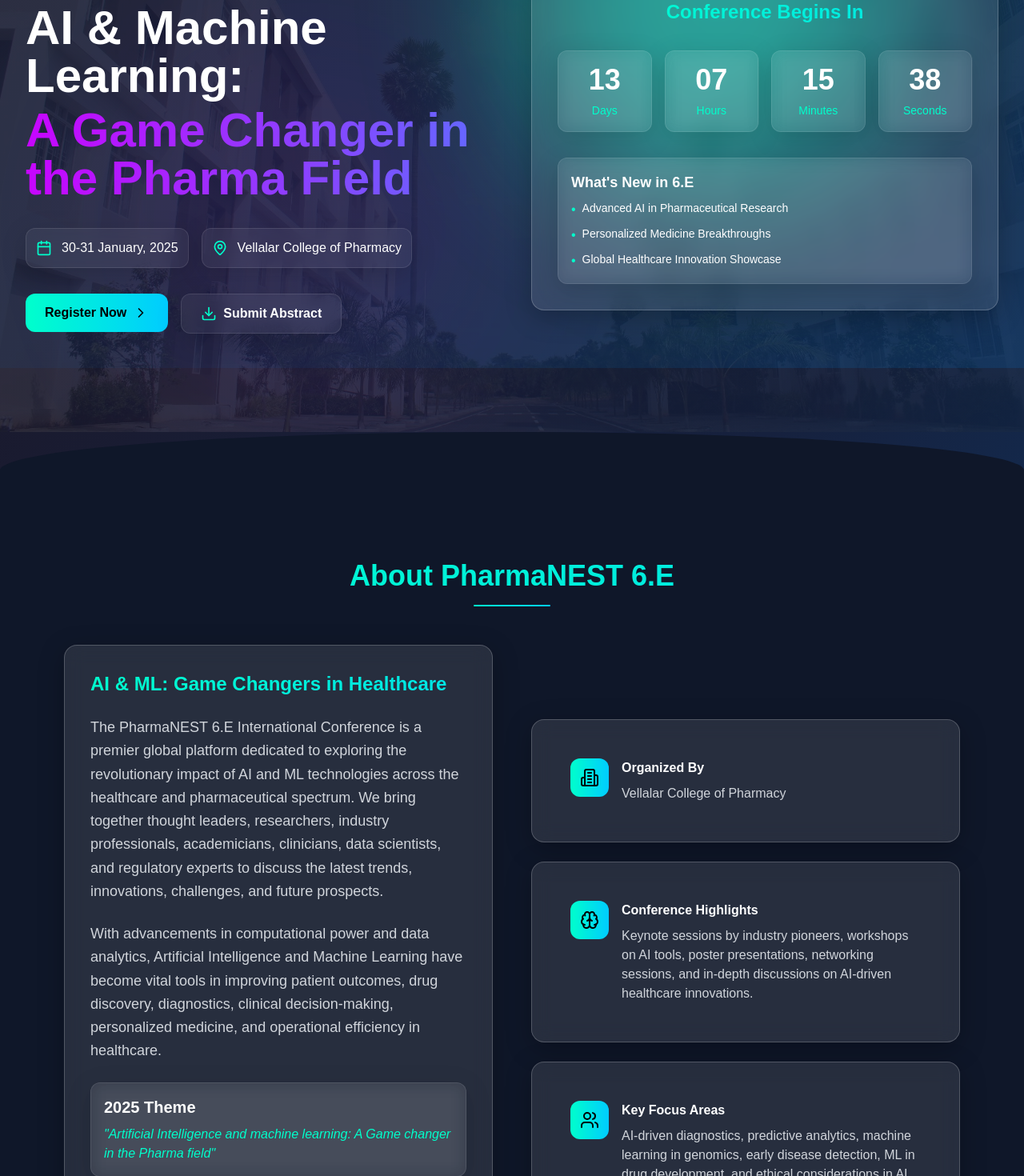
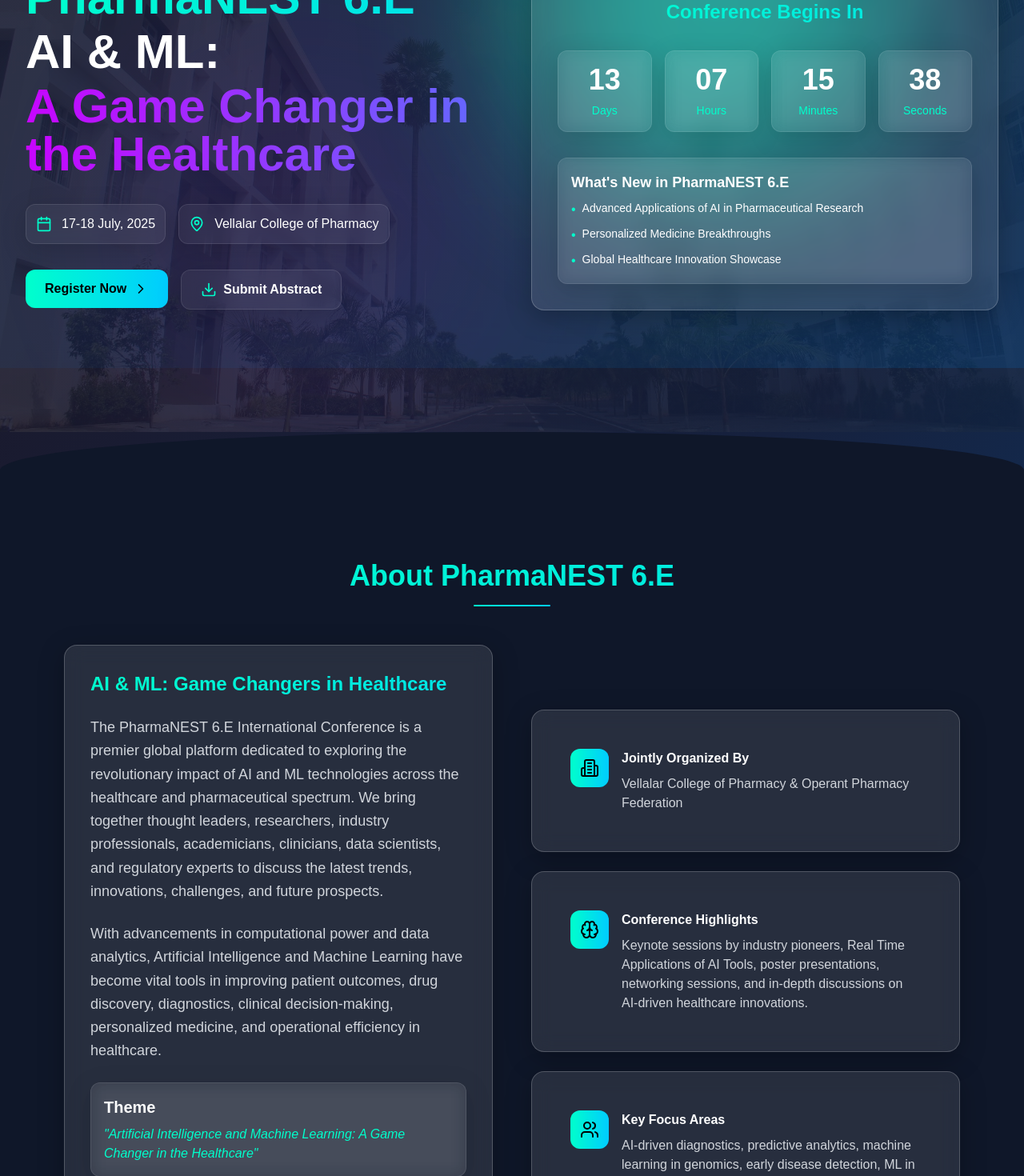
Before and after one commit to ravindrasirvi609/pharmanest, a Next.js app: page / in a window 1280 px wide. Shown: the part 340-1810 px from the top of the page at 80% size. Built offline with nearby package versions, Linux system fonts and the light colour scheme.

Commit message:
Update About and Registration pages with revised content, including changes to program descriptions, registration details, and footer credits. Enhance HeroSection and AboutSection with updated conference theme and dates, ensuring clarity and consistency across the application.

```diff
--- a/src/app/about/page.tsx
+++ b/src/app/about/page.tsx
@@ -20,7 +20,7 @@
             </span>
           </h1>
           <p className="text-gray-300 text-lg md:text-xl max-w-3xl mx-auto">
-            Learn more about{" "}
+            Know more about{" "}
             <span className="text-white font-semibold">
               Vellalar College of Pharmacy
             </span>{" "}
@@ -176,7 +176,7 @@
                 <Image
                   src="/opflogo.png"
                   alt="About OPF"
-                  className="object-cover w-full"
+                  className="object-cover w-full bg-white"
                   width={540}
                   height={360}
                 />
@@ -189,7 +189,7 @@
         <div className="backdrop-blur-lg bg-white/10 border border-white/20 rounded-3xl p-8 md:p-10 shadow-[0_0_30px_rgba(0,204,255,0.1)]">
           <div className="text-center mb-10">
             <h2 className="text-3xl font-bold mb-6 text-transparent bg-clip-text bg-gradient-to-r from-[#9900FF] to-[#FF66CC]">
-              Programs Offered
+              Programs Offered by Vellalar College of Pharmacy
             </h2>
           </div>
 
--- a/src/app/registration/page.tsx
+++ b/src/app/registration/page.tsx
@@ -40,8 +40,8 @@
             <span className="text-white font-semibold">
               registration is mandatory
             </span>{" "}
-            to participate in PharmaNEST. Candidates must register by filling
-            out the online form available on our official website.
+            to participate in PharmaNEST 6.E. Candidates must register by
+            filling out the online form available on our official website.
           </p>
 
           {/* Cancellation Policy */}
@@ -76,7 +76,7 @@
           <p className="text-gray-300 text-lg leading-relaxed mb-6">
             All payments must be made online through our secure{" "}
             <span className="text-white font-semibold">
-              website payment gateway
+              website payment gateway Only.
             </span>
             .
           </p>
@@ -95,7 +95,7 @@
               href="mailto:conferences@opf.org.in"
               className="text-[#00FFCC] hover:text-[#00CCFF] underline transition-colors"
             >
-              conferences@opf.org.in
+              vcpconferences@gmail.com
             </Link>
           </p>
 
@@ -107,7 +107,7 @@
           </p>
           <p className="text-gray-300 text-lg leading-relaxed mb-4">
             All prices mentioned are{" "}
-            <span className="text-white font-semibold">inclusive of GST</span>.
+            <span className="text-white font-semibold">exclusive of GST</span>.
           </p>
         </div>
 
--- a/src/components/AboutSection.tsx
+++ b/src/components/AboutSection.tsx
@@ -38,12 +38,10 @@
               efficiency in healthcare.
             </p>
             <div className="mt-6 p-4 glassmorphism rounded-xl">
-              <h4 className="text-xl font-semibold mb-2 text-white">
-                2025 Theme
-              </h4>
+              <h4 className="text-xl font-semibold mb-2 text-white">Theme</h4>
               <p className="text-[#00FFCC] italic font-medium">
-                &quot;Artificial Intelligence and machine learning: A Game
-                changer in the Pharma field&quot;
+                &quot;Artificial Intelligence and Machine Learning: A Game
+                Changer in the Healthcare&quot;
               </p>
             </div>
 
@@ -71,8 +69,12 @@
                   <Building2 className="w-6 h-6 text-black" />
                 </div>
                 <div>
-                  <h4 className="font-bold mb-2 text-white">Organized By</h4>
-                  <p className="text-gray-300">Vellalar College of Pharmacy</p>
+                  <h4 className="font-bold mb-2 text-white">
+                    Jointly Organized By
+                  </h4>
+                  <p className="text-gray-300">
+                    Vellalar College of Pharmacy & Operant Pharmacy Federation
+                  </p>
                 </div>
               </CardContent>
             </Card>
@@ -87,9 +89,10 @@
                     Conference Highlights
                   </h4>
                   <p className="text-gray-300">
-                    Keynote sessions by industry pioneers, workshops on AI
-                    tools, poster presentations, networking sessions, and
-                    in-depth discussions on AI-driven healthcare innovations.
+                    Keynote sessions by industry pioneers, Real Time
+                    Applications of AI Tools, poster presentations, networking
+                    sessions, and in-depth discussions on AI-driven healthcare
+                    innovations.
                   </p>
                 </div>
               </CardContent>
--- a/src/components/Footer.tsx
+++ b/src/components/Footer.tsx
@@ -215,7 +215,7 @@
               reserved.
             </p>
             <p className="text-gray-400 text-sm">
-              Designed by{" "}
+              Designed & Developed by{" "}
               <span className="text-gradient font-semibold">
                 Ravindra Choudhary
               </span>
--- a/src/components/Header.tsx
+++ b/src/components/Header.tsx
@@ -40,7 +40,7 @@
               <Image
                 src="/PharmaNEST.png"
                 alt="PharmaNEST 6.E"
-                className="w-full h-full object-contain transition-all duration-300 group-hover:scale-105"
+                className="w-full h-full object-contain transition-all duration-300 group-hover:scale-105 bg-white"
                 width={160}
                 height={48}
               />
--- a/src/components/HeroSection.tsx
+++ b/src/components/HeroSection.tsx
@@ -88,11 +88,9 @@
               <h1 className="text-4xl md:text-5xl lg:text-6xl font-bold leading-tight">
                 <span className="text-gradient">PharmaNEST 6.E</span>
                 <br />
-                <span className="text-white mt-2 block">
-                  AI & Machine Learning:
-                </span>
+                <span className="text-white mt-2 block">AI & ML:</span>
                 <span className="text-gradient-alt block mt-2">
-                  A Game Changer in the Pharma Field
+                  A Game Changer in the Healthcare
                 </span>
               </h1>
 
@@ -101,7 +99,7 @@
                 <div className="flex flex-col sm:flex-row gap-4">
                   <div className="flex items-center space-x-3 glassmorphism p-3 rounded-lg hover:border-[#00FFCC]/50 hover:border transition-all group">
                     <Calendar className="w-5 h-5 text-[#00FFCC] group-hover:scale-110 transition-transform" />
-                    <span className="text-white">30-31 January, 2025</span>
+                    <span className="text-white">17-18 July, 2025</span>
                   </div>
                   <div className="flex items-center space-x-3 glassmorphism p-3 rounded-lg hover:border-[#00FFCC]/50 hover:border transition-all group">
                     <MapPin className="w-5 h-5 text-[#00FFCC] group-hover:scale-110 transition-transform" />
@@ -163,13 +161,13 @@
 
               <div className="mt-8 p-4 glassmorphism rounded-lg border border-[#00FFCC]/20">
                 <h3 className="text-lg font-semibold text-white mb-2">
-                  What&apos;s New in 6.E
+                  What&apos;s New in PharmaNEST 6.E
                 </h3>
                 <ul className="space-y-2">
                   <li className="flex items-start">
                     <span className="text-[#00FFCC] mr-2">•</span>
                     <span className="text-white text-sm">
-                      Advanced AI in Pharmaceutical Research
+                      Advanced Applications of AI in Pharmaceutical Research
                     </span>
                   </li>
                   <li className="flex items-start">
```
